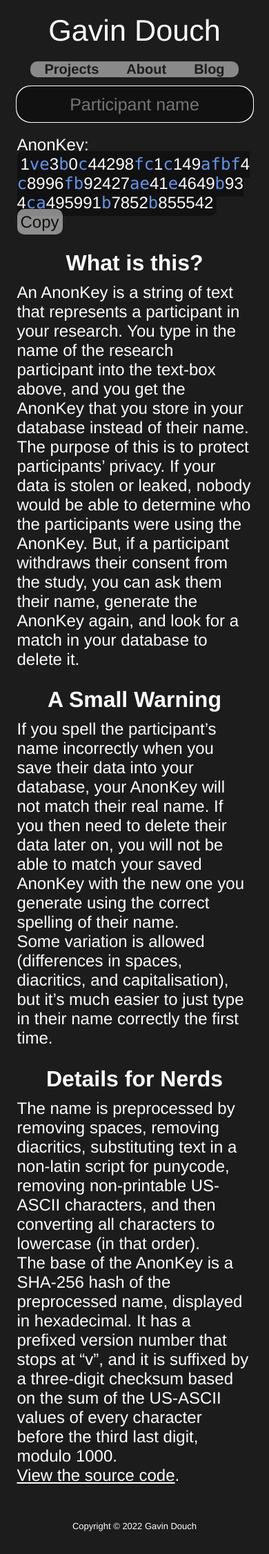
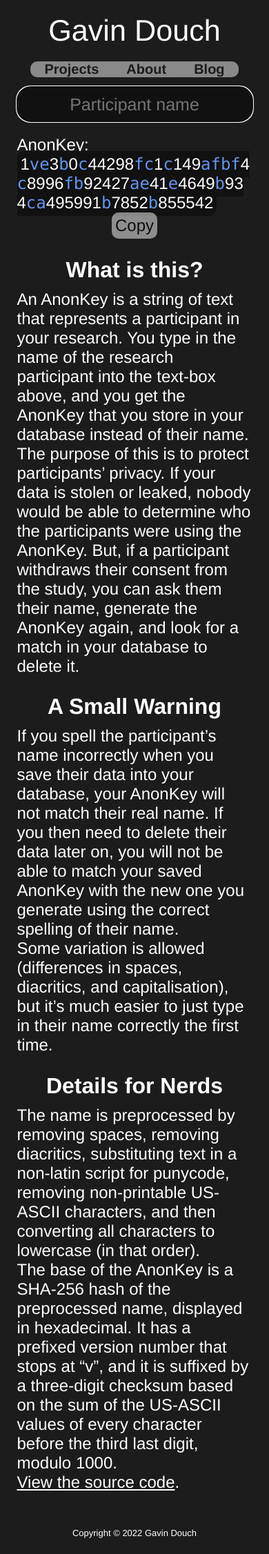
Before and after one commit to Coedice/website, a Jekyll site: the page built from anonKey.md, in a window 390 px wide. Shown: the whole page at 69% size. Built offline with Jekyll 4.4.1, drawn with Linux system fonts in a browser that asks for light colours.

Commit message:
Center copy button on mobile devices

```diff
--- a/_sass/anonKey.scss
+++ b/_sass/anonKey.scss
@@ -53,4 +53,9 @@
   #participantNameInput {
     width: 100%;
   }
+
+  #copyAnonKey {
+    display: table;
+    margin: 0 auto;
+  }
 }
```
